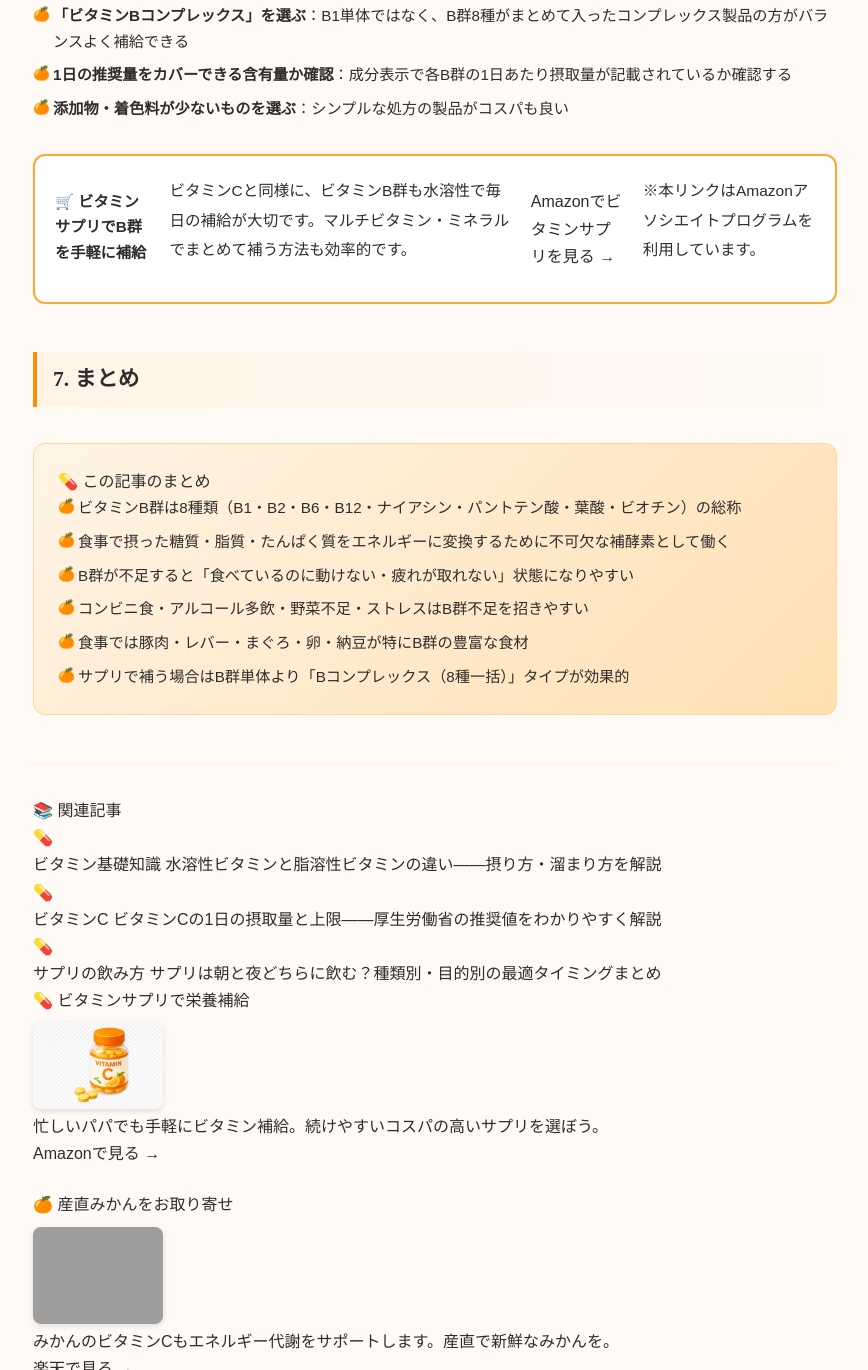
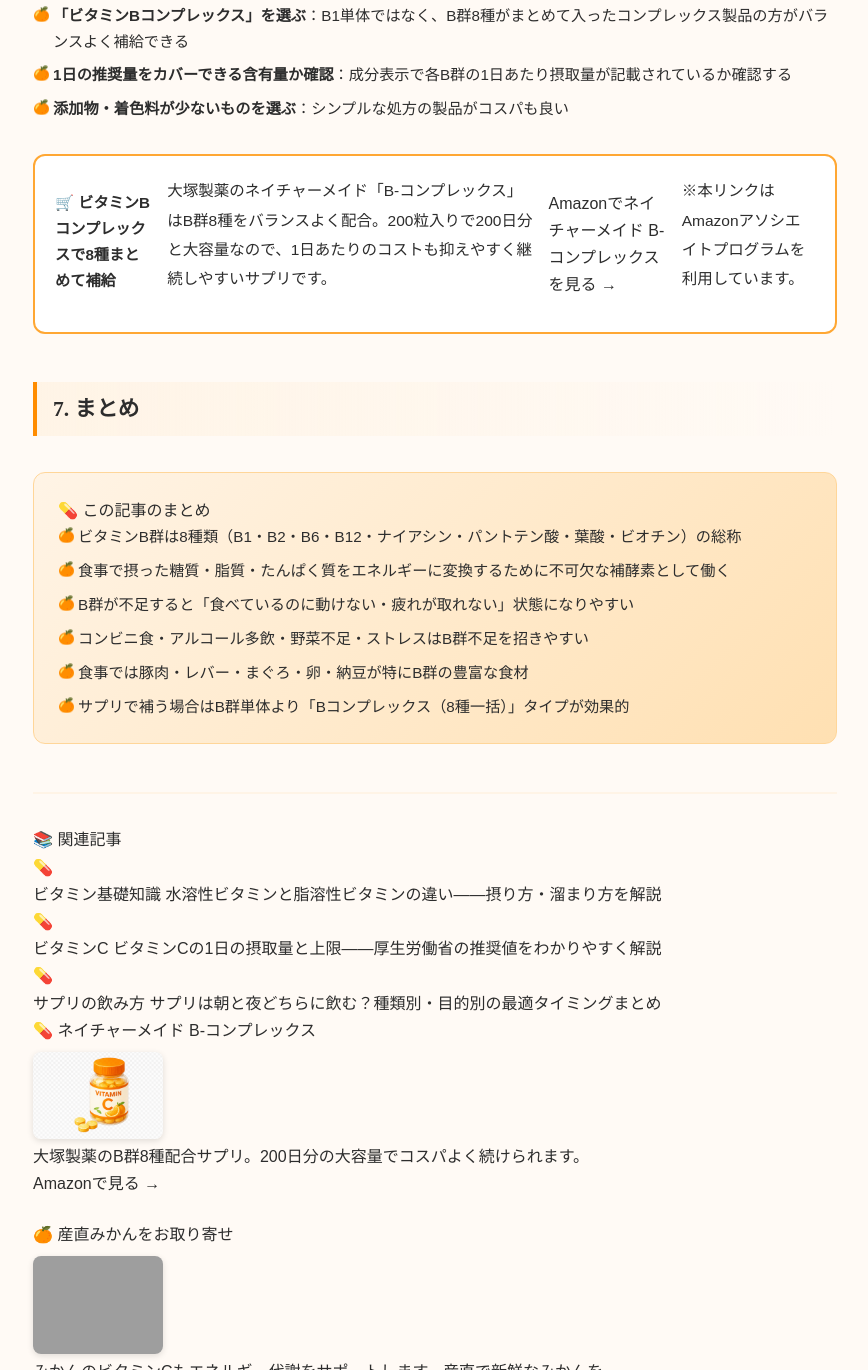
Before and after one commit to paeaoshun1/paeaoshun1.github.io, a plain HTML site: page articles/article-085.html in a window 1280 px wide. Shown: the part 3790-5160 px from the top of the page, without its empty margins (31-899 px from the left). Drawn offline with Linux system fonts and the light colour scheme; grey boxes are pictures that could not be loaded.

Commit message:
fix(article-085): アフィリエイトリンクをB-コンプレックスに差し替え
ビタミンC用リンク（4agcflS）から
大塚製薬ネイチャーメイドB-コンプレックス（3Qo4LGU）へ変更。
本文アフィリエイトボックス・サイドバーとも更新。

Co-Authored-By: Claude Opus 4 <noreply@anthropic.com>

```diff
--- a/articles/article-085.html
+++ b/articles/article-085.html
@@ -243,9 +243,9 @@
           </ul>
 
           <div class="affiliate-box">
-            <div class="affiliate-box-title">🛒 ビタミンサプリでB群を手軽に補給</div>
-            <p>ビタミンCと同様に、ビタミンB群も水溶性で毎日の補給が大切です。マルチビタミン・ミネラルでまとめて補う方法も効率的です。</p>
-            <a href="https://amzn.to/4agcflS" target="_blank" rel="noopener noreferrer sponsored" class="affiliate-btn">Amazonでビタミンサプリを見る →</a>
+            <div class="affiliate-box-title">🛒 ビタミンBコンプレックスで8種まとめて補給</div>
+            <p>大塚製薬のネイチャーメイド「B-コンプレックス」はB群8種をバランスよく配合。200粒入りで200日分と大容量なので、1日あたりのコストも抑えやすく継続しやすいサプリです。</p>
+            <a href="https://amzn.to/3Qo4LGU" target="_blank" rel="noopener noreferrer sponsored" class="affiliate-btn">Amazonでネイチャーメイド B-コンプレックスを見る →</a>
             <p class="affiliate-note">※本リンクはAmazonアソシエイトプログラムを利用しています。</p>
           </div>
 
@@ -297,12 +297,12 @@
       <aside class="sidebar">
 
         <div class="sidebar-widget affiliate-widget">
-          <div class="sidebar-widget-title">💊 ビタミンサプリで栄養補給</div>
-          <a href="https://amzn.to/4agcflS" target="_blank" rel="noopener noreferrer sponsored" style="display:block;text-align:center;margin:8px 0 4px;">
-            <img src="../illustrations/vitamin%20supplement.png" alt="ビタミンサプリ" style="max-width:130px;border-radius:8px;box-shadow:0 2px 6px rgba(0,0,0,.12);">
+          <div class="sidebar-widget-title">💊 ネイチャーメイド B-コンプレックス</div>
+          <a href="https://amzn.to/3Qo4LGU" target="_blank" rel="noopener noreferrer sponsored" style="display:block;text-align:center;margin:8px 0 4px;">
+            <img src="../illustrations/vitamin%20supplement.png" alt="ネイチャーメイド B-コンプレックス" style="max-width:130px;border-radius:8px;box-shadow:0 2px 6px rgba(0,0,0,.12);">
           </a>
-          <p class="sidebar-widget-desc">忙しいパパでも手軽にビタミン補給。続けやすいコスパの高いサプリを選ぼう。</p>
-          <a href="https://amzn.to/4agcflS" target="_blank" rel="noopener noreferrer sponsored" class="sidebar-affiliate-btn">Amazonで見る →</a>
+          <p class="sidebar-widget-desc">大塚製薬のB群8種配合サプリ。200日分の大容量でコスパよく続けられます。</p>
+          <a href="https://amzn.to/3Qo4LGU" target="_blank" rel="noopener noreferrer sponsored" class="sidebar-affiliate-btn">Amazonで見る →</a>
         </div>
 
         <div class="sidebar-widget affiliate-widget">
```
